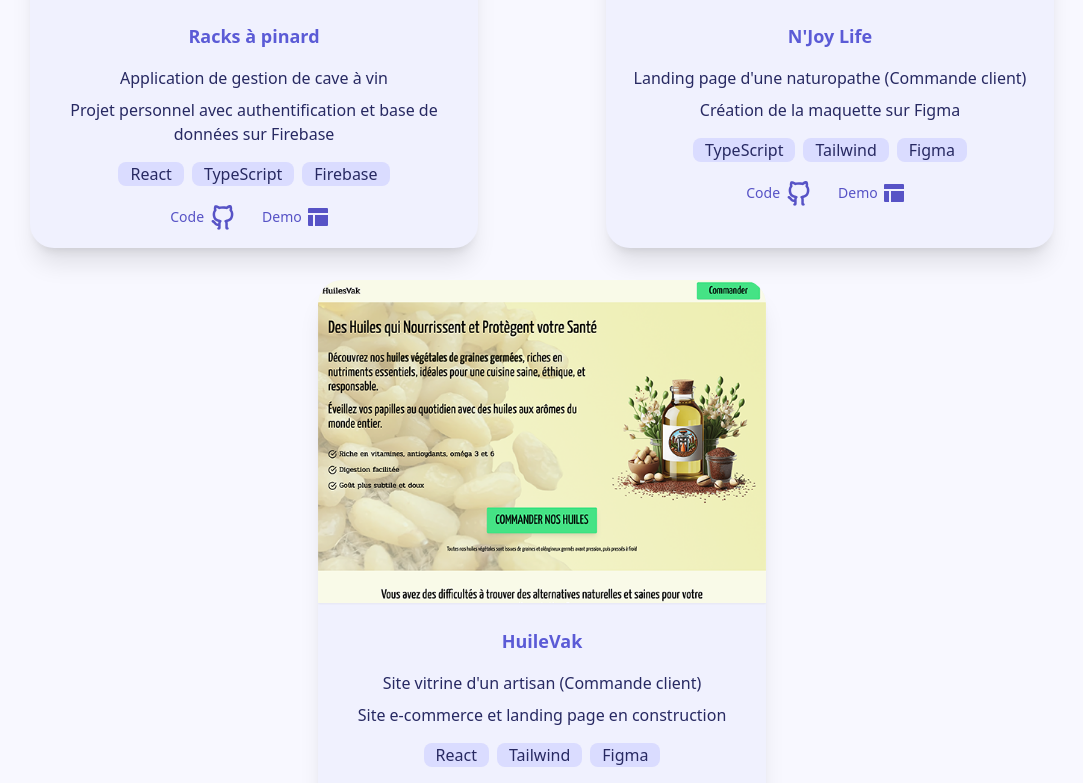
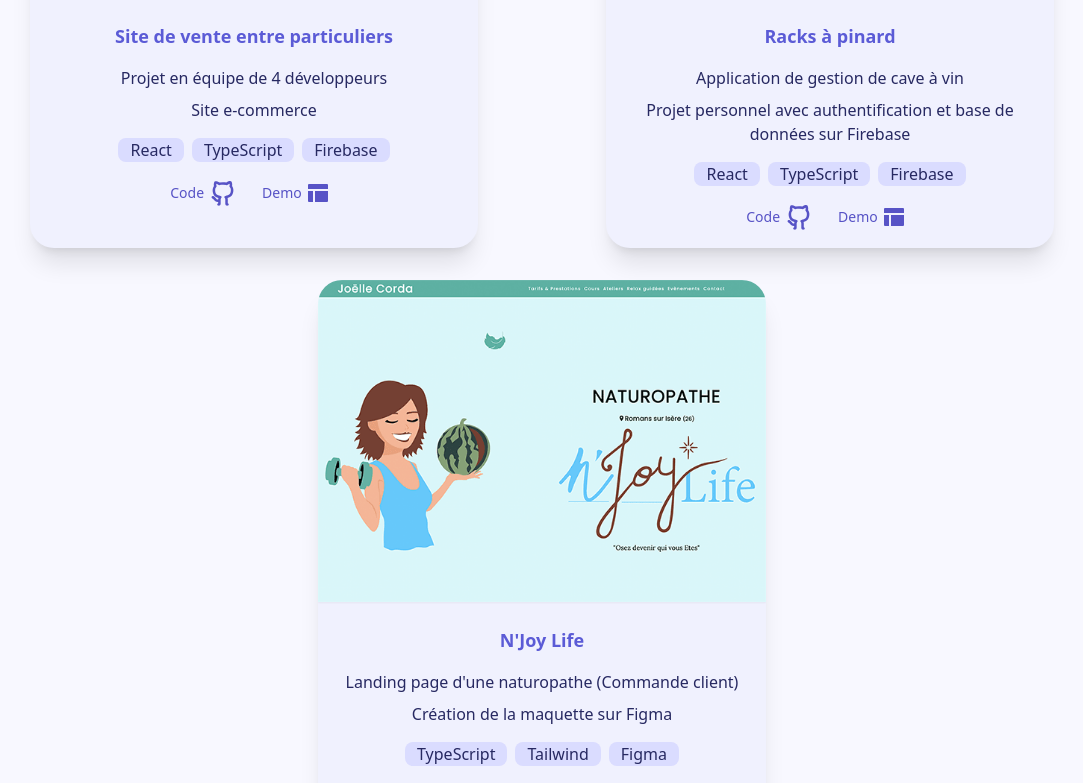
Before and after one commit to arnaudpant/ts-kallavero, a React (Vite) app: page / in a window 1280 px wide. Shown: the part 2001-2784 px from the top of the page, without its empty margins (98-1181 px from the left). Built offline with nearby package versions, Linux system fonts and the light colour scheme.

Commit message:
FEAT Ajout Vinted

```diff
--- a/src/data/projects.ts
+++ b/src/data/projects.ts
@@ -9,6 +9,15 @@ export type Card = {
 }
 
 export const projects: Card[] = [
+    {
+        img: "./Site1.png",
+        title: "Site de vente entre particuliers",
+        text: "Projet en équipe de 4 développeurs",
+        desc: "Site e-commerce",
+        code: "https://github.com/arnaudpant/vinted",
+        tech: ["React", "TypeScript", "Firebase"],
+        demo: "https://bootcamp-vinted.netlify.app/",
+    },
     {
         img: "./Site1.png",
         title: "Racks à pinard",
@@ -27,13 +36,4 @@ export const projects: Card[] = [
         tech: ["TypeScript", "Tailwind", "Figma"],
         demo: "https://www.joelle-corda-naturopathe.fr/index.html",
     },
-    {
-        img: "./Site5.png",
-        title: "HuileVak",
-        text: "Site vitrine d'un artisan (Commande client)",
-        desc: "Site e-commerce et landing page en construction",
-        code: "",
-        tech: ["React", "Tailwind", "Figma"],
-        demo: "https://huilevak-demo.netlify.app/",
-    }
 ];
```
Also changed, not shown: public/Site1.png.
